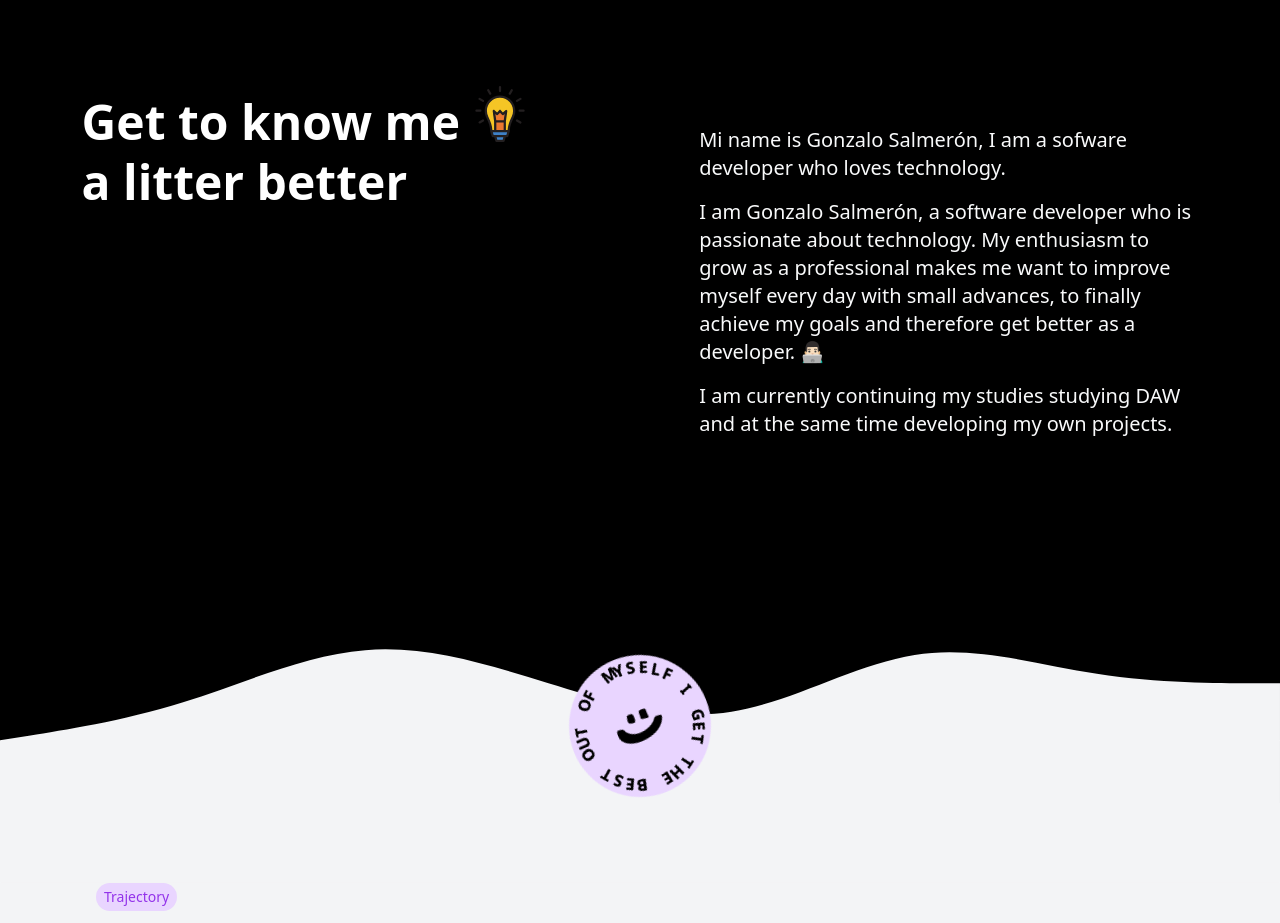
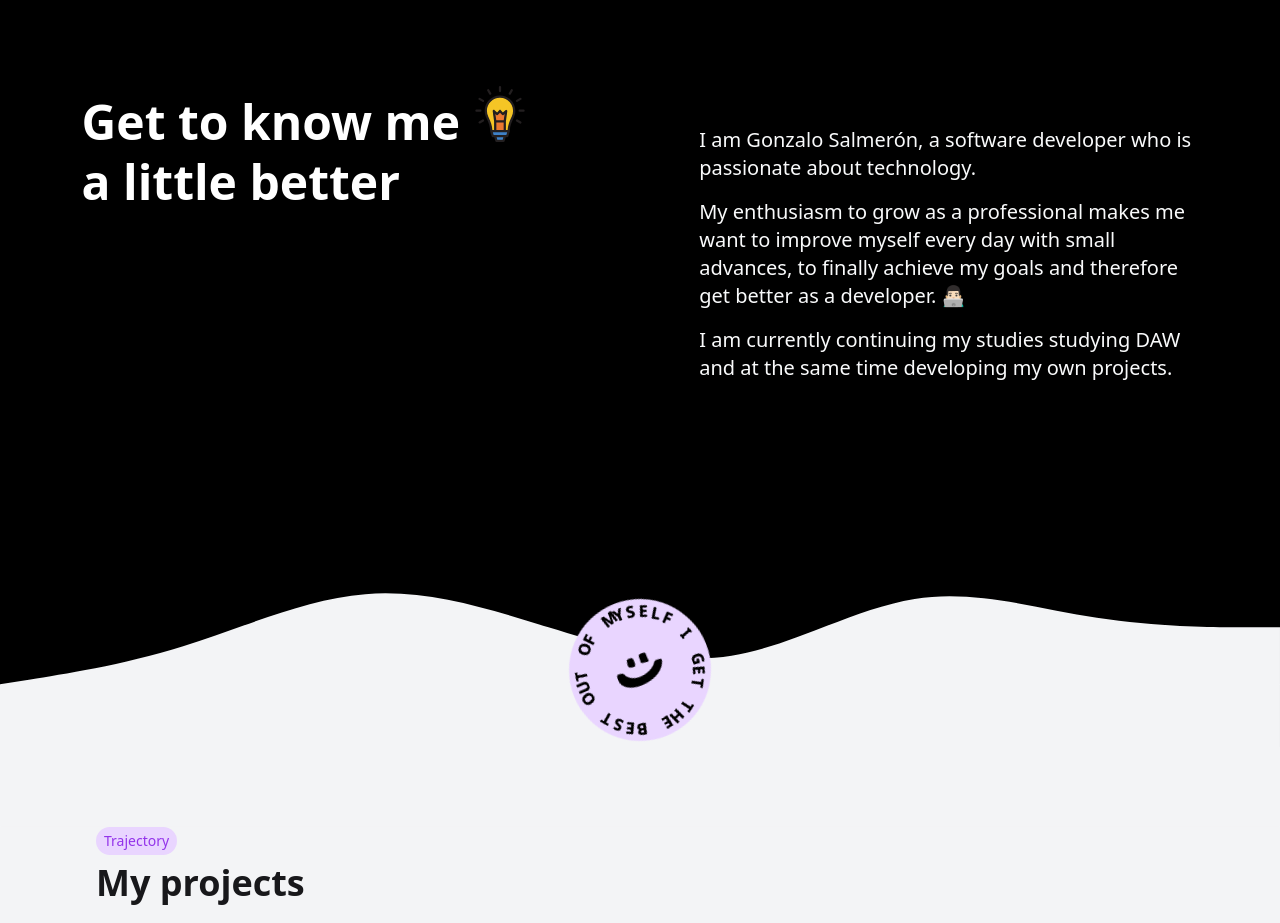
Before and after one commit to gonzalosalmeron/gonzxlo.dev, a React (Vite) app: page / in a window 1280 px wide. Shown: the part 900-1823 px from the top of the page. Built offline with nearby package versions, Linux system fonts and the light colour scheme.

Commit message:
fix: Translation error

```diff
--- a/src/pages/Home/partials/Aboutme.tsx
+++ b/src/pages/Home/partials/Aboutme.tsx
@@ -16,18 +16,17 @@ const Aboutme = () => {
             <div className='absolute right-5 top-5 h-4 w-4 animate-blink'></div>
           </div>
         </div>
-        <p>a litter better</p>
+        <p>a little better</p>
       </div>
       <div className='text flex flex-col gap-4 text-xl font-medium text-gray-50 md:max-w-[40%] md:pt-10'>
         <p>
-          Mi name is Gonzalo Salmerón, I am a sofware developer who loves
+          I am Gonzalo Salmerón, a software developer who is passionate about
           technology.
         </p>
         <p>
-          I am Gonzalo Salmerón, a software developer who is passionate about
-          technology. My enthusiasm to grow as a professional makes me want to
-          improve myself every day with small advances, to finally achieve my
-          goals and therefore get better as a developer. 👨🏻‍💻
+          My enthusiasm to grow as a professional makes me want to improve
+          myself every day with small advances, to finally achieve my goals and
+          therefore get better as a developer. 👨🏻‍💻
         </p>
         <p>
           I am currently continuing my studies studying DAW and at the same time
```
